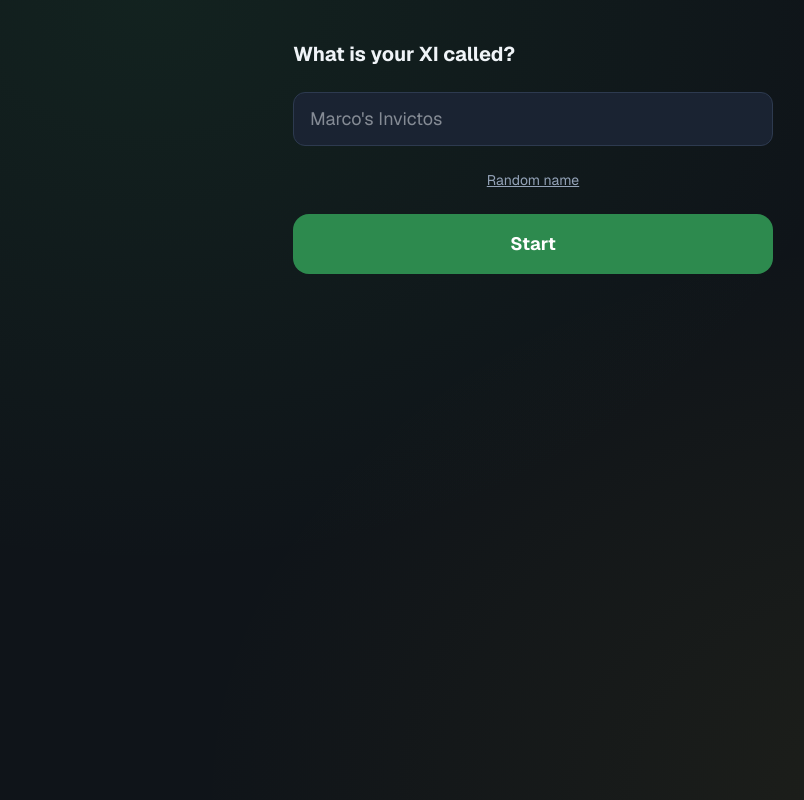
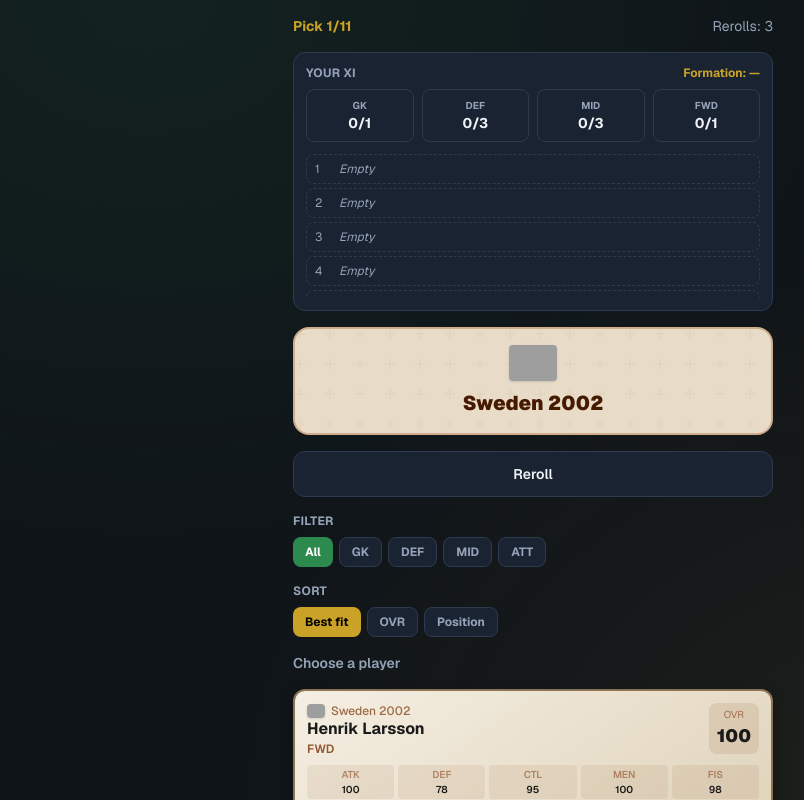
Before and after one commit to marcoslopezblasco/invictos, a Next.js app: page /play in a window 1280 px wide. Shown: the top 800 px of the page, without its empty margins (107-911 px from the left). Built offline with nearby package versions, Linux system fonts and the light colour scheme; grey boxes are pictures that could not be loaded.

Commit message:
Skip team name step, add draft sort/filter and play again, improve ratings.
Co-authored-by: Cursor <cursoragent@cursor.com>

```diff
--- a/scripts/build-data.ts
+++ b/scripts/build-data.ts
@@ -20,6 +20,7 @@ import {
 import {
   computeProfileFromCareer,
   applyLegendBoost,
+  applyVeteranBoost,
   type PlayerWorldCupProfile,
   type CareerAgg,
 } from "./data/compute-profiles";
@@ -173,9 +174,17 @@ function main() {
     .filter((x) => x.goals > 0)
     .sort((a, b) => b.goals - a.goals);
 
-  const eliteIds = new Set(goalRanking.slice(0, 80).map((x) => x.id));
-  const starIds = new Set(goalRanking.slice(80, 200).map((x) => x.id));
-  const notableIds = new Set(goalRanking.slice(200, 300).map((x) => x.id));
+  const eliteGoalIds = new Set(goalRanking.slice(0, 80).map((x) => x.id));
+  const starGoalIds = new Set(goalRanking.slice(80, 200).map((x) => x.id));
+  const notableGoalIds = new Set(goalRanking.slice(200, 300).map((x) => x.id));
+
+  const appRanking = [...playerMeta.keys()]
+    .map((id) => ({ id, apps: matchApps.get(id) ?? 0 }))
+    .filter((x) => x.apps >= 5)
+    .sort((a, b) => b.apps - a.apps);
+  const eliteAppIds = new Set(appRanking.slice(0, 60).map((x) => x.id));
+  const starAppIds = new Set(appRanking.slice(60, 180).map((x) => x.id));
+  const notableAppIds = new Set(appRanking.slice(180, 280).map((x) => x.id));
 
   const countryTier = new Map(COUNTRIES.map((c) => [c.name, c.tier]));
 
@@ -207,9 +216,16 @@ function main() {
       computeProfileFromCareer(meta.position, career, years, tier);
 
     if (!overrideById.has(playerId) && !overrideByName.has(meta.normalizedName)) {
-      if (eliteIds.has(playerId)) profile = applyLegendBoost(profile, "elite", meta.position);
-      else if (starIds.has(playerId)) profile = applyLegendBoost(profile, "star", meta.position);
-      else if (notableIds.has(playerId)) profile = applyLegendBoost(profile, "notable", meta.position);
+      const legendTier =
+        eliteGoalIds.has(playerId) || eliteAppIds.has(playerId)
+          ? "elite"
+          : starGoalIds.has(playerId) || starAppIds.has(playerId)
+            ? "star"
+            : notableGoalIds.has(playerId) || notableAppIds.has(playerId)
+              ? "notable"
+              : null;
+      if (legendTier) profile = applyLegendBoost(profile, legendTier, meta.position);
+      profile = applyVeteranBoost(profile, career, meta.position);
     }
 
     profile = { ...profile, goals: career.goals || undefined, matches: career.matchApps || undefined };
@@ -261,7 +277,9 @@ function main() {
   console.log(`Players: ${players.length} (${genCount} generic — should be 0)`);
   console.log(`Appearances: ${appearancesOut.length}`);
   console.log(`Manual overrides applied: ${overrideByName.size} by name`);
-  console.log(`Legend tiers: elite ${eliteIds.size}, star ${starIds.size}, notable ${notableIds.size}`);
+  console.log(
+    `Legend tiers: goals elite ${eliteGoalIds.size} / apps elite ${eliteAppIds.size}`,
+  );
 }
 
 main();
--- a/scripts/data/compute-profiles.ts
+++ b/scripts/data/compute-profiles.ts
@@ -43,11 +43,11 @@ export function computeProfileFromCareer(
 
   const production =
     Math.min(goals * 2.8, 28) +
-    Math.min(matchApps * 0.35, 18) +
+    Math.min(matchApps * 0.5, 26) +
     Math.min(squadTournaments * 2.5, 14) +
-    Math.min(starterApps * 0.2, 10);
+    Math.min(starterApps * 0.4, 16);
 
-  const base = (52 + production + tierBoost) * era;
+  const base = (56 + production + tierBoost) * era;
 
   let attack = base;
   let defense = base;
@@ -125,6 +125,43 @@ export function weightedOverall(
   );
 }
 
+/** Lift profiles for players who played significant WC minutes (non-scorers). */
+export function applyVeteranBoost(
+  profile: PlayerWorldCupProfile,
+  career: CareerAgg,
+  position: Position,
+): PlayerWorldCupProfile {
+  const { matchApps, squadTournaments } = career;
+  let floor = 0;
+  if (matchApps >= 12) floor = 80;
+  else if (matchApps >= 8) floor = 74;
+  else if (matchApps >= 5) floor = 70;
+  else if (matchApps >= 3 && squadTournaments >= 2) floor = 66;
+
+  if (floor <= profile.overall) return profile;
+
+  const factor = floor / Math.max(profile.overall, 1);
+  const attrs = {
+    attack: profile.attack * factor,
+    defense: profile.defense * factor,
+    control: profile.control * factor,
+    mentality: profile.mentality * factor,
+    physical: profile.physical * factor,
+  };
+
+  return {
+    attack: clamp(attrs.attack),
+    defense: clamp(attrs.defense),
+    control: clamp(attrs.control),
+    mentality: clamp(attrs.mentality),
+    physical: clamp(attrs.physical),
+    overall: clamp(weightedOverall(position, attrs)),
+    goals: profile.goals,
+    assists: profile.assists,
+    matches: profile.matches,
+  };
+}
+
 /** Boost computed profile toward legend tier (preserves position shape) */
 export function applyLegendBoost(
   profile: PlayerWorldCupProfile,
--- a/src/app/play/page.tsx
+++ b/src/app/play/page.tsx
@@ -1,16 +1,11 @@
 "use client";
 
-import { useEffect, useState } from "react";
+import { useEffect, useRef } from "react";
 import { useRouter } from "next/navigation";
 import { useGame } from "@/context/GameContext";
 import { DraftScreen } from "@/components/DraftScreen";
-import { t, RANDOM_TEAM_NAMES } from "@/lib/i18n";
-import {
-  getTeamName,
-  setTeamName,
-  setSavedMode,
-  getActiveGame,
-} from "@/lib/storage";
+import { t } from "@/lib/i18n";
+import { setSavedMode, getActiveGame } from "@/lib/storage";
 import type { GameState } from "@/types/game";
 import { TOTAL_PICKS } from "@/types/game";
 
@@ -18,34 +13,32 @@ export default function PlayPage() {
   const router = useRouter();
   const { locale, mode, gameState, startGame, restoreGame, isDraftComplete } =
     useGame();
-  const [name, setName] = useState("");
-  const [started, setStarted] = useState(false);
+  const booted = useRef(false);
 
   useEffect(() => {
     setSavedMode(mode);
-    const saved = getTeamName();
-    if (saved) setName(saved);
   }, [mode]);
 
   useEffect(() => {
-    if (gameState) setStarted(true);
-  }, [gameState]);
+    if (booted.current || gameState) return;
 
-  useEffect(() => {
     const session = getActiveGame();
-    if (session?.gameStateJson && !gameState) {
+    if (session?.gameStateJson) {
       try {
         const restored = JSON.parse(session.gameStateJson) as GameState;
         if (restored.picks.length < TOTAL_PICKS) {
           restoreGame(restored);
-          setName(restored.teamName);
-          setStarted(true);
+          booted.current = true;
+          return;
         }
       } catch {
         /* ignore */
       }
     }
-  }, [gameState, restoreGame]);
+
+    startGame();
+    booted.current = true;
+  }, [gameState, restoreGame, startGame]);
 
   useEffect(() => {
     if (isDraftComplete) {
@@ -53,45 +46,10 @@ export default function PlayPage() {
     }
   }, [isDraftComplete, router]);
 
-  const handleStart = () => {
-    const trimmed = name.trim() || t(locale, "name.placeholder");
-    setTeamName(trimmed);
-    startGame(trimmed);
-    setStarted(true);
-  };
-
-  const randomName = () => {
-    const names = RANDOM_TEAM_NAMES[locale];
-    const pick = names[Math.floor(Math.random() * names.length)]!;
-    setName(pick);
-  };
-
-  if (!started || !gameState) {
+  if (!gameState) {
     return (
-      <div className="flex flex-col gap-6 px-4 py-10">
-        <h1 className="text-xl font-bold">{t(locale, "name.title")}</h1>
-        <input
-          type="text"
-          value={name}
-          onChange={(e) => setName(e.target.value)}
-          placeholder={t(locale, "name.placeholder")}
-          className="rounded-xl border border-[var(--border)] bg-[var(--bg-card)] px-4 py-3 text-lg outline-none focus:border-[var(--accent)]"
-          maxLength={40}
-        />
-        <button
-          type="button"
-          onClick={randomName}
-          className="text-sm text-[var(--text-muted)] underline"
-        >
-          {t(locale, "name.random")}
-        </button>
-        <button
-          type="button"
-          onClick={handleStart}
-          className="rounded-2xl bg-[var(--accent)] py-4 text-lg font-bold text-white"
-        >
-          {t(locale, "name.start")}
-        </button>
+      <div className="px-4 py-10 text-center text-[var(--text-muted)]">
+        {t(locale, "home.play")}…
       </div>
     );
   }
@@ -102,9 +60,6 @@ export default function PlayPage() {
 
   return (
     <div className="py-4">
-      <div className="mb-2 px-4 text-sm font-semibold text-[var(--text-muted)]">
-        {gameState.teamName}
-      </div>
       <DraftScreen />
     </div>
   );
--- a/src/app/result/[id]/page.tsx
+++ b/src/app/result/[id]/page.tsx
@@ -2,7 +2,7 @@
 
 import { useEffect, useState } from "react";
 import Link from "next/link";
-import { useParams } from "next/navigation";
+import { useParams, useRouter } from "next/navigation";
 import { getResultById, type SavedResult } from "@/lib/storage";
 import { SimulationResult } from "@/components/SimulationResult";
 import { ShareCard } from "@/components/ShareCard";
@@ -11,8 +11,9 @@ import { useGame } from "@/context/GameContext";
 
 export default function ResultPage() {
   const params = useParams();
+  const router = useRouter();
   const id = params.id as string;
-  const { locale: ctxLocale } = useGame();
+  const { locale: ctxLocale, playAgain } = useGame();
   const [result, setResult] = useState<SavedResult | null>(null);
 
   useEffect(() => {
@@ -69,11 +70,21 @@ export default function ResultPage() {
       <SimulationResult tournament={tr} locale={locale} />
       <ShareCard result={result} />
 
+      <button
+        type="button"
+        onClick={() => {
+          playAgain();
+          router.push("/play");
+        }}
+        className="w-full rounded-2xl bg-[var(--accent)] py-4 text-lg font-bold text-white"
+      >
+        {t(locale, "result.playAgain")}
+      </button>
       <Link
-        href="/play"
-        className="rounded-2xl bg-[var(--accent)] py-4 text-center text-lg font-bold text-white"
+        href="/"
+        className="block text-center text-sm text-[var(--text-muted)] underline"
       >
-        {t(locale, "home.play")}
+        {t(locale, "app.title")}
       </Link>
     </div>
   );
--- a/src/components/CountryFlag.tsx
+++ b/src/components/CountryFlag.tsx
@@ -1,4 +1,7 @@
-import { getFlagCodeForCountry } from "@/lib/data";
+"use client";
+
+import { useState } from "react";
+import { getCountryByName, getFlagCodeForCountry } from "@/lib/data";
 
 const FLAG_CDN = "https://flagcdn.com";
 
@@ -11,22 +14,25 @@ export function CountryFlag({
   size?: number;
   className?: string;
 }) {
+  const [failed, setFailed] = useState(false);
   const code = getFlagCodeForCountry(country);
-  if (!code) {
+  const emoji = getCountryByName(country)?.flag;
+
+  if (!code || failed) {
     return (
       <span
-        className={`inline-flex shrink-0 items-center justify-center rounded-sm bg-amber-900/15 text-[10px] font-bold uppercase text-amber-900/50 ${className}`}
-        style={{ width: size, height: Math.round(size * 0.75) }}
+        className={`inline-flex shrink-0 items-center justify-center leading-none ${className}`}
+        style={{ fontSize: size * 0.85 }}
         aria-hidden
       >
-        ?
+        {emoji ?? "🏳️"}
       </span>
     );
   }
 
   const height = Math.round(size * 0.75);
   return (
-    // eslint-disable-next-line @next/next/no-img-element -- external CDN flags; reliable on Windows
+    // eslint-disable-next-line @next/next/no-img-element -- external CDN flags; emoji fallback on error
     <img
       src={`${FLAG_CDN}/w${size}/${code}.png`}
       srcSet={`${FLAG_CDN}/w${size * 2}/${code}.png 2x`}
@@ -36,6 +42,7 @@ export function CountryFlag({
       className={`inline-block shrink-0 rounded-sm object-cover shadow-sm ${className}`}
       loading="lazy"
       decoding="async"
+      onError={() => setFailed(true)}
     />
   );
 }
--- a/src/components/DraftScreen.tsx
+++ b/src/components/DraftScreen.tsx
@@ -1,19 +1,43 @@
 "use client";
 
-import { useMemo } from "react";
+import { useMemo, useState } from "react";
 import { useGame } from "@/context/GameContext";
 import { loadData, getAppearancesById } from "@/lib/data";
-import { getPositionCountsFromPicks, getPositionUrgency } from "@/lib/draft";
+import {
+  filterAndSortEligible,
+  getPositionCountsFromPicks,
+  getPositionUrgency,
+  picksToDrafted,
+  type EligibleSort,
+  type PositionFilter,
+} from "@/lib/draft";
 import { TOTAL_PICKS } from "@/types/game";
 import { t } from "@/lib/i18n";
 import { TeamBuilderPanel } from "./TeamBuilderPanel";
 import { CountryFlag } from "./CountryFlag";
 import { PlayerCard } from "./PlayerCard";
 
+const POSITION_FILTERS: PositionFilter[] = ["ALL", "GK", "DEF", "MID", "FWD"];
+const SORT_OPTIONS: EligibleSort[] = ["fit", "ovr", "position"];
+
+function positionFilterLabel(locale: Parameters<typeof t>[0], f: PositionFilter): string {
+  if (f === "ALL") return t(locale, "draft.filterAll");
+  if (f === "FWD") return t(locale, "slots.att");
+  return t(locale, `slots.${f.toLowerCase()}` as "slots.gk");
+}
+
+function sortLabel(locale: Parameters<typeof t>[0], s: EligibleSort): string {
+  if (s === "fit") return t(locale, "draft.sortFit");
+  if (s === "ovr") return t(locale, "draft.sortOvr");
+  return t(locale, "draft.sortPosition");
+}
+
 export function DraftScreen() {
   const { gameState, eligible, reroll, selectPlayer, locale, mode } = useGame();
   const indexes = useMemo(() => loadData(), []);
   const appearancesById = useMemo(() => getAppearancesById(), []);
+  const [positionFilter, setPositionFilter] = useState<PositionFilter>("ALL");
+  const [sortBy, setSortBy] = useState<EligibleSort>("fit");
 
   if (!gameState?.currentSpin) return null;
 
@@ -26,6 +50,20 @@ export function DraftScreen() {
   );
   const urgency = getPositionUrgency(counts, picksLeft, locale);
   const spin = gameState.currentSpin;
+
+  const drafted = picksToDrafted(
+    gameState.picks,
+    appearancesById,
+    indexes.playersById,
+  );
+
+  const displayed = filterAndSortEligible(
+    eligible,
+    indexes.playersById,
+    positionFilter,
+    sortBy,
+    drafted,
+  );
 
   return (
     <div className="flex flex-col gap-4 px-4 pb-8">
@@ -64,12 +102,66 @@ export function DraftScreen() {
         {t(locale, "draft.reroll")}
       </button>
 
+      <div className="flex flex-col gap-2">
+        <span className="text-xs font-bold uppercase tracking-wide text-[var(--text-muted)]">
+          {t(locale, "draft.filter")}
+        </span>
+        <div className="flex flex-wrap gap-1.5">
+          {POSITION_FILTERS.map((f) => (
+            <button
+              key={f}
+              type="button"
+              onClick={() => setPositionFilter(f)}
+              className={`rounded-lg px-3 py-1.5 text-xs font-bold transition ${
+                positionFilter === f
+                  ? "bg-[var(--accent)] text-white"
+                  : "border border-[var(--border)] bg-[var(--bg-card)] text-[var(--text-muted)]"
+              }`}
+            >
+              {positionFilterLabel(locale, f)}
+            </button>
+          ))}
+        </div>
+      </div>
+
+      <div className="flex flex-col gap-2">
+        <span className="text-xs font-bold uppercase tracking-wide text-[var(--text-muted)]">
+          {t(locale, "draft.sort")}
+        </span>
+        <div className="flex flex-wrap gap-1.5">
+          {SORT_OPTIONS.map((s) => (
+            <button
+              key={s}
+              type="button"
+              onClick={() => setSortBy(s)}
+              className={`rounded-lg px-3 py-1.5 text-xs font-bold transition ${
+                sortBy === s
+                  ? "bg-[var(--accent-gold)] text-black"
+                  : "border border-[var(--border)] bg-[var(--bg-card)] text-[var(--text-muted)]"
+              }`}
+            >
+              {sortLabel(locale, s)}
+            </button>
+          ))}
+        </div>
+      </div>
+
       <p className="text-sm font-semibold text-[var(--text-muted)]">
         {t(locale, "draft.choose")}
+        {displayed.length !== eligible.length && (
+          <span className="ml-1 text-[var(--accent-gold)]">
+            ({displayed.length})
+          </span>
+        )}
       </p>
 
       <div className="flex flex-col gap-2">
-        {eligible.map((app) => {
+        {displayed.length === 0 ? (
+          <p className="rounded-xl border border-dashed border-[var(--border)] px-4 py-6 text-center text-sm text-[var(--text-muted)]">
+            —
+          </p>
+        ) : (
+          displayed.map((app) => {
             const player = indexes.playersById.get(app.playerId);
             if (!player) return null;
             return (
@@ -81,7 +173,8 @@ export function DraftScreen() {
                 onSelect={() => selectPlayer(app.id)}
               />
             );
-        })}
+          })
+        )}
       </div>
     </div>
   );
--- a/src/context/GameContext.tsx
+++ b/src/context/GameContext.tsx
@@ -20,8 +20,8 @@ import {
   generateSpin,
   getEligibleAppearances,
   picksToDrafted,
-  sortEligibleByContribution,
 } from "@/lib/draft";
+import { pickRandomTeamName } from "@/lib/i18n";
 import { simulateTournament } from "@/lib/simulation";
 import {
   clearActiveGame,
@@ -37,7 +37,8 @@ interface GameContextValue {
   setMode: (m: GameMode) => void;
   gameState: GameState | null;
   eligible: PlayerAppearance[];
-  startGame: (teamName: string) => void;
+  startGame: (teamName?: string) => void;
+  playAgain: () => void;
   restoreGame: (state: GameState) => void;
   reroll: () => void;
   selectPlayer: (appearanceId: string) => void;
@@ -71,34 +72,32 @@ export function GameProvider({
   const eligible = useMemo(() => {
     if (!gameState?.currentSpin) return [];
     const locked = new Set(gameState.lockedPlayerIds);
-    const apps = getEligibleAppearances(
-      gameState.currentSpin,
-      locked,
-      indexes,
-    );
-    const drafted = picksToDrafted(
-      gameState.picks,
-      appearancesById,
-      indexes.playersById,
-    );
-    return sortEligibleByContribution(
-      apps,
-      drafted,
-      indexes.playersById,
-    );
-  }, [gameState, indexes, appearancesById]);
+    return getEligibleAppearances(gameState.currentSpin, locked, indexes);
+  }, [gameState, indexes]);
 
   const startGame = useCallback(
-    (teamName: string) => {
+    (teamName?: string) => {
       const id = newGameId();
       const spin = getInitialSpin(id);
-      const state = createInitialGameState(id, teamName, mode, locale, spin);
+      const name = teamName?.trim() || pickRandomTeamName(locale);
+      const state = createInitialGameState(id, name, mode, locale, spin);
       setGameState(state);
       setSpinCounter(0);
       saveActiveGame({ gameStateJson: JSON.stringify(state) });
     },
     [mode, locale],
   );
+
+  const playAgain = useCallback(() => {
+    clearActiveGame();
+    const id = newGameId();
+    const spin = getInitialSpin(id);
+    const name = pickRandomTeamName(locale);
+    const state = createInitialGameState(id, name, mode, locale, spin);
+    setGameState(state);
+    setSpinCounter(0);
+    saveActiveGame({ gameStateJson: JSON.stringify(state) });
+  }, [mode, locale]);
 
   const restoreGame = useCallback((state: GameState) => {
     setGameState(state);
@@ -184,6 +183,7 @@ export function GameProvider({
     gameState,
     eligible,
     startGame,
+    playAgain,
     restoreGame,
     reroll,
     selectPlayer,
--- a/src/lib/draft.ts
+++ b/src/lib/draft.ts
@@ -181,6 +181,49 @@ export function sortEligibleByContribution(
   });
 }
 
+export type EligibleSort = "fit" | "ovr" | "position";
+export type PositionFilter = "ALL" | Position;
+
+const POSITION_ORDER: Record<Position, number> = {
+  GK: 0,
+  DEF: 1,
+  MID: 2,
+  FWD: 3,
+};
+
+export function filterAndSortEligible(
+  appearances: PlayerAppearance[],
+  playersById: Map<string, Player>,
+  filter: PositionFilter,
+  sort: EligibleSort,
+  drafted: DraftedPlayer[],
+): PlayerAppearance[] {
+  let list =
+    filter === "ALL"
+      ? appearances
+      : appearances.filter((a) => a.position === filter);
+
+  if (sort === "fit") {
+    return sortEligibleByContribution(list, drafted, playersById);
+  }
+
+  if (sort === "ovr") {
+    return [...list].sort((a, b) => {
+      const oA = playersById.get(a.playerId)?.profile.overall ?? 0;
+      const oB = playersById.get(b.playerId)?.profile.overall ?? 0;
+      return oB - oA;
+    });
+  }
+
+  return [...list].sort((a, b) => {
+    const byPos = POSITION_ORDER[a.position] - POSITION_ORDER[b.position];
+    if (byPos !== 0) return byPos;
+    const oA = playersById.get(a.playerId)?.profile.overall ?? 0;
+    const oB = playersById.get(b.playerId)?.profile.overall ?? 0;
+    return oB - oA;
+  });
+}
+
 export function picksToDrafted(
   picks: GameState["picks"],
   appearancesById: Map<string, PlayerAppearance>,
--- a/src/lib/i18n.ts
+++ b/src/lib/i18n.ts
@@ -18,6 +18,13 @@ const translations: Record<Locale, Record<string, string>> = {
     "draft.rerolls": "Rerolls",
     "draft.choose": "Elige un jugador",
     "draft.reroll": "Reroll",
+    "draft.filterAll": "Todos",
+    "draft.sortFit": "Mejor encaje",
+    "draft.sortOvr": "OVR",
+    "draft.sortPosition": "Posición",
+    "draft.filter": "Filtrar",
+    "draft.sort": "Ordenar",
+    "result.playAgain": "Jugar de nuevo",
     "draft.yourXi": "Tu XI",
     "draft.formation": "Formación",
     "draft.emptySlot": "Vacío",
@@ -29,6 +36,7 @@ const translations: Record<Locale, Record<string, string>> = {
     "slots.def": "DEF",
     "slots.mid": "MID",
     "slots.fwd": "FWD",
+    "slots.att": "ATT",
     "review.title": "Tu XI está listo",
     "review.simulate": "Simular Mundial",
     "result.share": "Compartir",
@@ -41,7 +49,7 @@ const translations: Record<Locale, Record<string, string>> = {
     "badge.ELIMINATED": "Eliminado",
     "how.title": "Cómo funciona",
     "how.body":
-      "1. Elige modo Classic o Blind.\n2. Draftea 11 jugadores (País + Mundial por ronda).\n3. Tienes 3 rerolls.\n4. No puedes repetir jugador.\n5. Simula un Mundial de 7 partidos.\n6. Descubre si tu XI gana invicto.",
+      "1. Elige Classic o Blind y pulsa Jugar.\n2. Draftea 11 jugadores (País + Mundial por ronda).\n3. Tienes 3 rerolls; filtra y ordena el plantel.\n4. No puedes repetir jugador.\n5. Simula un Mundial de 7 partidos.\n6. Descubre si tu XI gana invicto.",
     "recent.title": "Partidas recientes",
   },
   en: {
@@ -59,6 +67,13 @@ const translations: Record<Locale, Record<string, string>> = {
     "draft.rerolls": "Rerolls",
     "draft.choose": "Choose a player",
     "draft.reroll": "Reroll",
+    "draft.filterAll": "All",
+    "draft.sortFit": "Best fit",
+    "draft.sortOvr": "OVR",
+    "draft.sortPosition": "Position",
+    "draft.filter": "Filter",
+    "draft.sort": "Sort",
+    "result.playAgain": "Play again",
     "draft.yourXi": "Your XI",
     "draft.formation": "Formation",
     "draft.emptySlot": "Empty",
@@ -70,6 +85,7 @@ const translations: Record<Locale, Record<string, string>> = {
     "slots.def": "DEF",
     "slots.mid": "MID",
     "slots.fwd": "FWD",
+    "slots.att": "ATT",
     "review.title": "Your XI is ready",
     "review.simulate": "Simulate World Cup",
     "result.share": "Share",
@@ -82,7 +98,7 @@ const translations: Record<Locale, Record<string, string>> = {
     "badge.ELIMINATED": "Eliminated",
     "how.title": "How it works",
     "how.body":
-      "1. Pick Classic or Blind mode.\n2. Draft 11 World Cup players (Country + World Cup each round).\n3. You get 3 rerolls.\n4. No duplicate players.\n5. Simulate a 7-match World Cup.\n6. See if your XI wins undefeated.",
+      "1. Pick Classic or Blind and tap Play.\n2. Draft 11 World Cup players (Country + World Cup each round).\n3. You get 3 rerolls; filter and sort the squad list.\n4. No duplicate players.\n5. Simulate a 7-match World Cup.\n6. See if your XI wins undefeated.",
     "recent.title": "Recent games",
   },
 };
@@ -95,6 +111,11 @@ export function detectLanguage(): Locale {
 
 export function t(locale: Locale, key: string): string {
   return translations[locale][key] ?? key;
+}
+
+export function pickRandomTeamName(locale: Locale): string {
+  const names = RANDOM_TEAM_NAMES[locale];
+  return names[Math.floor(Math.random() * names.length)]!;
 }
 
 export const RANDOM_TEAM_NAMES = {
```
Also changed, not shown: data/sources/manual-overrides.json (+6 -1 lines), src/data/players.json, 2 other files (tests, documents, lock files or other folders). Lines whose indentation alone changed are shown as unchanged.
